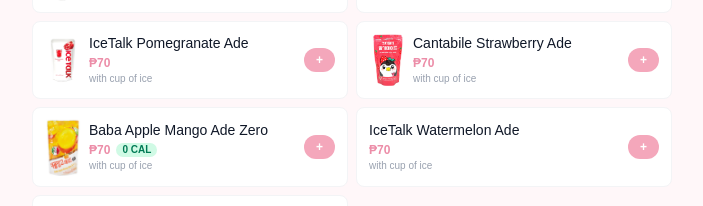
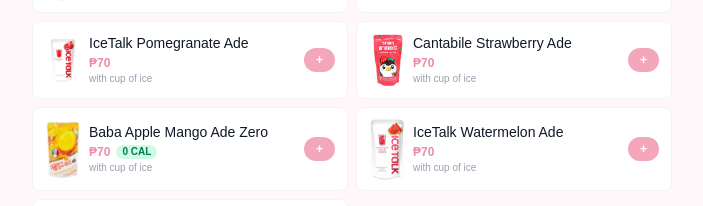
Before and after one commit to kfajardo-agsx/krave-menu, a Next.js app: page / in a window 1280 px wide. Shown: the part 2116-2322 px from the top of the page, without its empty margins (288-991 px from the left). Built offline with nearby package versions, Linux system fonts and the light colour scheme.

Commit message:
feat: add IceTalk Watermelon Ade photo
Co-Authored-By: Claude Opus 5.5 (1M context) <noreply@anthropic.com>

```diff
--- a/src/data/menu.ts
+++ b/src/data/menu.ts
@@ -525,6 +525,7 @@ const fullMenu: MenuCategory[] = [
         name: "IceTalk Watermelon Ade",
         description: "with cup of ice",
         price: 70,
+        image: "/images/icetalk%20watermelon.png",
       },
       {
         id: "icetalk-passion-mango",
```
Also changed, not shown: public/images/icetalk watermelon.png (added).
